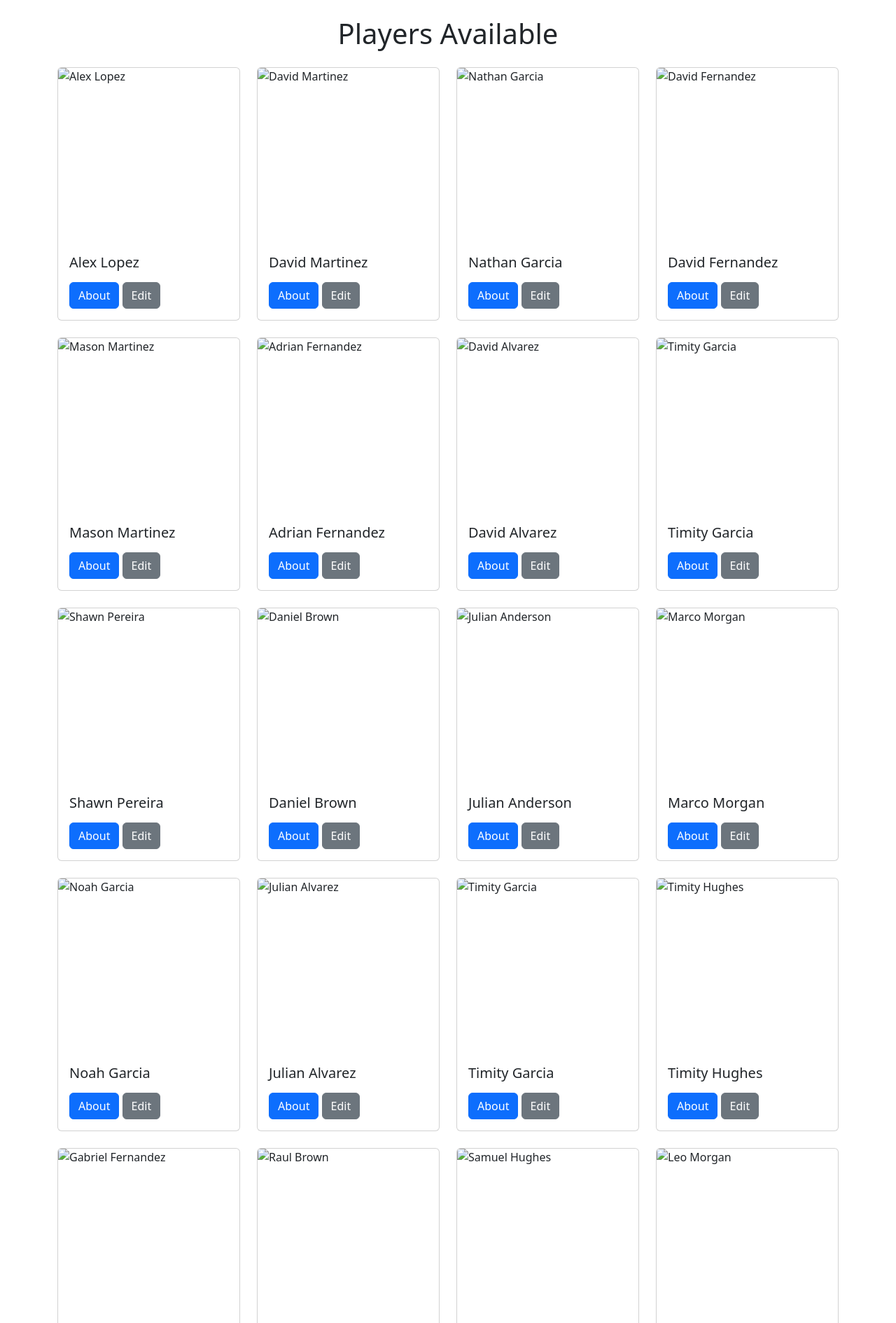
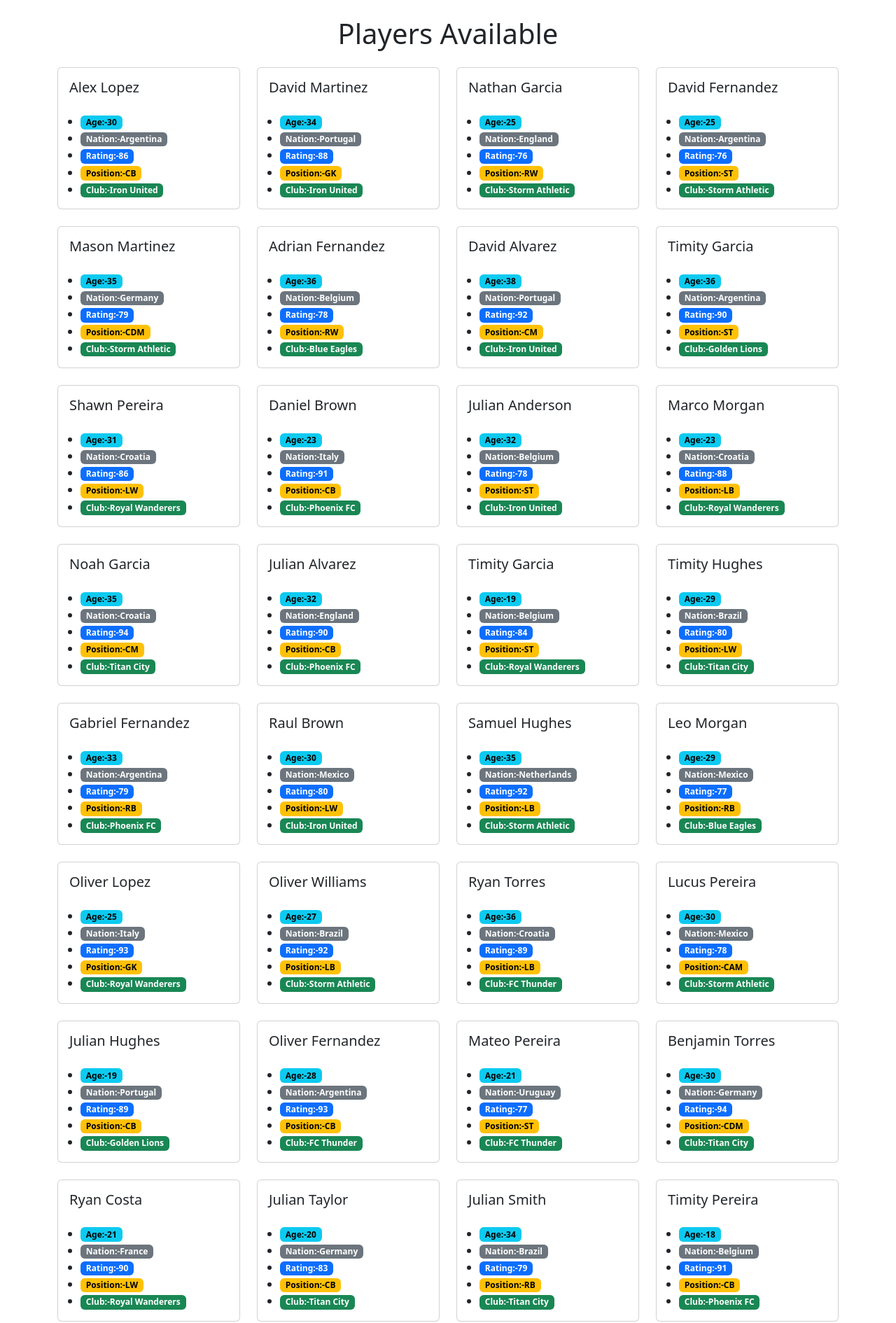
Before and after one commit to Not-Rohit-04/Football-Manager, a Flask app: page /players in a window 1280 px wide. Shown: the part 56-1946 px from the top of the page at 70% size. Run offline with Flask 3, Linux system fonts and the light colour scheme; data comes from the database, SQL or seed files in the repository; some libraries are stand-ins or nearby versions.

Commit message:
Transition to generated player system

```diff
--- a/app.py
+++ b/app.py
@@ -1,5 +1,4 @@
-from flask import Flask,render_template,redirect,url_for,session,request
-from form import AddPlayer,EditPlayer,LoginForm
+from flask import Flask,render_template
 from flask_bootstrap import Bootstrap5
 from dotenv import load_dotenv
 import os
@@ -51,34 +50,9 @@ def player():
     all_players=result.scalars().all()
     return render_template('players.html',all_players = all_players)
 
-@app.route("/player/<int:player_id>")
-def show_player(player_id):
-    req_player = db.get_or_404(Player,player_id)
-    if req_player is None:
-        return 'Player Not Found',404
-
-    return render_template('player_info.html',player=req_player)
-
 @app.route("/build-team",methods=["GET","POST"])
 def build_team():
-    goalkeepers = db.session.execute(db.select(Player).where(Player.position=="GK").where(Player.legend==False)).scalars().all()
-    defenders = db.session.execute(db.select(Player).where(Player.position=="CB").where(Player.legend==False)).scalars().all()
-    midfielders = db.session.execute(db.select(Player).where(Player.position.in_(["CM","CAM"])).where(Player.legend==False)).scalars().all()
-    attackers = db.session.execute(db.select(Player).where(Player.position.in_(["ST","LW","RW"])).where(Player.legend==False)).scalars().all()
-    if request.method=="POST":
-
-        gk_id = request.form.get('goalkeeper')
-        def_id = request.form.get('defender')
-        mid_id = request.form.get('midfielder')
-        atk_id = request.form.get('attacker')
-        sel_gk = db.get_or_404(Player,gk_id)
-        sel_def = db.get_or_404(Player,def_id)
-        sel_mid = db.get_or_404(Player,mid_id)
-        sel_atk = db.get_or_404(Player,atk_id)
-        total_rating = round((sel_gk.rating + sel_atk.rating + sel_def.rating + sel_mid.rating) / 4,2)
-        return render_template('team.html',gk = sel_gk,defe=sel_def,mid=sel_mid,atk = sel_atk,tot=total_rating)
-
-    return render_template('build_team.html' ,goalkeepers=goalkeepers,defenders=defenders,midfielders=midfielders,attackers=attackers)
+    pass
 
 @app.route("/hof-team",methods=['GET','POST'])
 def hall_of_fame():
@@ -89,88 +63,6 @@ def hall_of_fame():
 def mix_team():
     return render_template('mix_team.html')
 
-@app.route("/add-player",methods=['GET','Post'])
-def add_player():
-    if not session.get('admin'):
-        return redirect(url_for('login'))
-    form = AddPlayer()
-    if form.validate_on_submit():
-        new_player=Player(
-            name = form.name.data,
-            rating = form.rating.data,
-            age = form.age.data,
-            nation = form.nation.data,
-            position = form.position.data,
-            club=form.club.data,
-            img=form.image_url.data,
-            description=form.short_desc.data,
-            about = form.about.data,
-            legend = form.legend.data
-        )
-        db.session.add(new_player)
-        db.session.commit()
-        return redirect(url_for('add_player'))
-
-    return render_template('add.html',form=form)
-
-
-@app.route("/edit-player/<int:player_id>",methods=['GET','POST'])
-def edit_player(player_id):
-    if not session.get('admin'):
-        return redirect(url_for('login'))
-    req_player = db.get_or_404(Player,player_id)
-    edit_form = EditPlayer(
-        age = req_player.age,
-        rating = req_player.rating,
-        nation = req_player.nation,
-        club = req_player.club,
-        position = req_player.position,
-        image_url = req_player.img,
-        short_desc = req_player.description,
-        about = req_player.about,
-        legend = req_player.legend
-    )
-    if edit_form.validate_on_submit():
-        req_player.age = edit_form.age.data
-        req_player.rating = edit_form.rating.data
-        req_player.nation = edit_form.nation.data
-        req_player.club = edit_form.club.data
-        req_player.position = edit_form.position.data
-        req_player.img = edit_form.image_url.data
-        req_player.description = edit_form.short_desc.data
-        req_player.about = edit_form.about.data
-        req_player.legend = edit_form.legend.data
-        db.session.commit()
-        return redirect(url_for("show_player",player_id=req_player.id))
-    return render_template('edit.html',form=edit_form,player=req_player)
-
-@app.route("/delete-player/<int:player_id>")
-def delete_player(player_id):
-    if not session.get('admin'):
-        return redirect(url_for('login'))
-    req_player = db.get_or_404(Player,player_id)
-    db.session.delete(req_player)
-    db.session.commit()
-    return redirect(url_for('player'))
-
-
-@app.route("/login",methods=["GET","POST"])
-def login():
-    form = LoginForm()
-    ad_name = os.getenv('ADMIN_USERNAME')
-    ad_pass = os.getenv('ADMIN_PASSWORD')
-    if form.validate_on_submit():
-        if form.name.data == ad_name and form.password.data == ad_pass:
-            session['admin'] = True
-            return redirect(url_for('home'))
-
-    return render_template('login.html',form = form)
-
-
-@app.route("/logout")
-def logout():
-    session.pop("admin",None)
-    return redirect(url_for('home'))
 
 if __name__ == '__main__':
     app.run(debug = True)
--- a/templates/add.html
+++ /dev/null
@@ -1,5 +0,0 @@
-{% extends 'base.html' %}{% from 'bootstrap5/form.html' import render_form %}
-
-{% block content %}
-{{render_form(form)}}
-{% endblock %}
--- a/templates/base.html
+++ b/templates/base.html
@@ -59,7 +59,7 @@
                 <li><a class="dropdown-item" href="{{url_for('add_player')}}">Add Player</a></li>
                 <li><a class="dropdown-item" href="{{url_for('logout')}}">Logout</a></li>
                 {% else %}
-                <li><a class="dropdown-item" href="{{url_for('login')}}">Login</a></li>
+                <li><a class="dropdown-item" href="#">Login</a></li>
                 {% endif %}
               </ul>
             </li>
--- a/templates/players.html
+++ b/templates/players.html
@@ -11,34 +11,34 @@
 
         <div class="col-md-3">
             <div class="card h-100">
-
-                <img
-                    src="{{player.img}}"
-                    class="card-img-top"
-                    alt="{{ player.name }}"
-                    style="height: 250px ;object-fit: cover;"
-                >
-
                 <div class="card-body">
                     <h5 class="card-title">{{ player.name }}</h5>
+                </div>
+                <ul>
+                <li><span class="badge text-bg-info">
+                    Age:-{{ player.age }}
+                </span></li>
 
-                    <p class="card-text">
-                        {{player.description}}
-                    </p>
 
-                    <a href="{{ url_for('show_player', player_id=player.id) }}"
-                       class="btn btn-primary">
-                        About
-                    </a>
-                    <a href="{{ url_for('edit_player', player_id=player.id) }}"
-                       class="btn btn-secondary">
-                        Edit
-                    </a>
-                </div>
+                <li><span class="badge text-bg-secondary">
+                    Nation:-{{ player.nation }}
+                </span></li>
+
+                <li><span class="badge text-bg-primary">
+                    Rating:-{{ player.rating }}
+                </span></li>
+
+                <li><span class="badge text-bg-warning">
+                    Position:-{{ player.position }}
+                </span></li>
+
+                <li><span class="badge text-bg-success">
+                    Club:-{{ player.club }}
+                </span></li>
+                </ul>
 
             </div>
         </div>
-
         {% endfor %}
 
     </div>
```
Also changed, not shown: templates/edit.html (deleted, +0 -10 lines), templates/player_info.html (deleted, +0 -46 lines).
